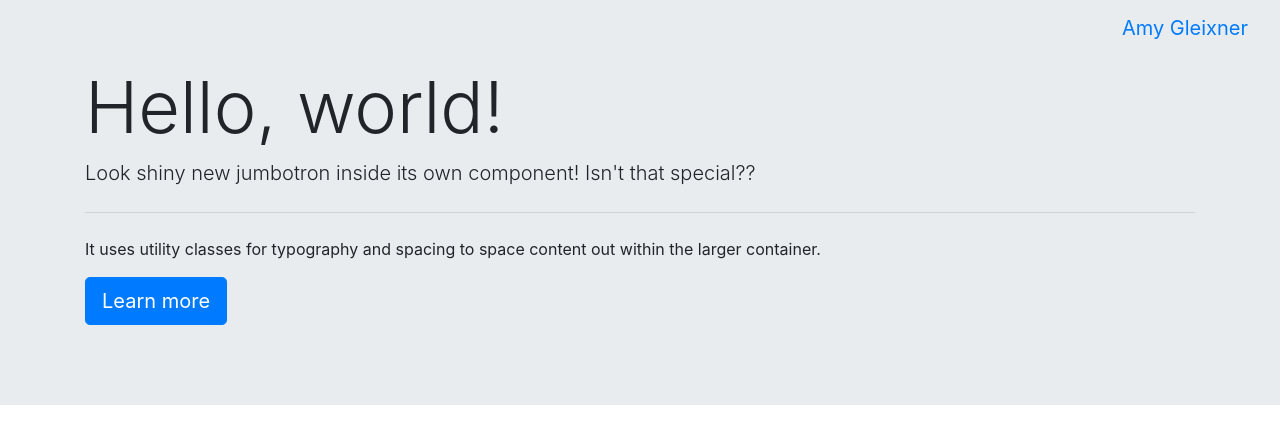
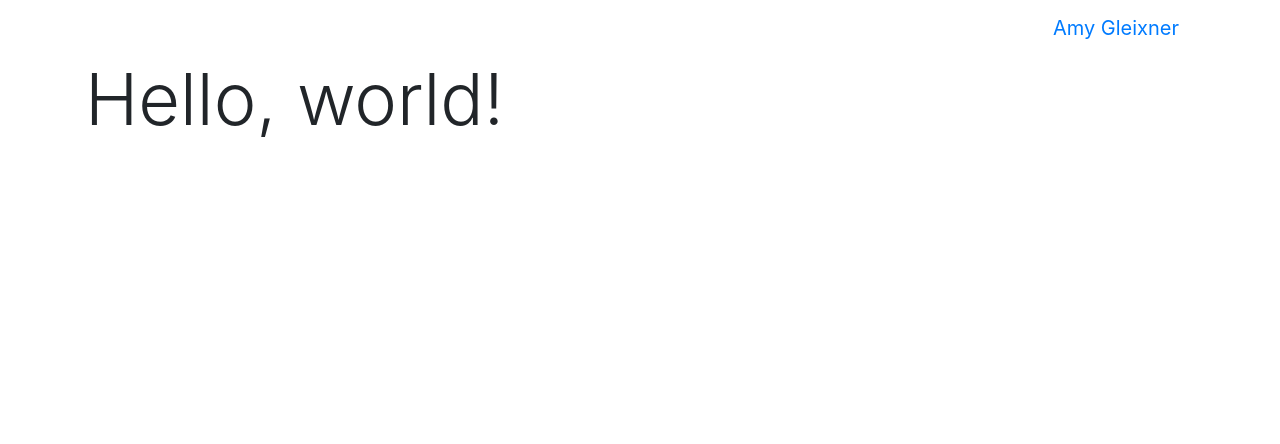
Before and after one commit to meldaravaniel/meldaravaniel.github.io_old, an Angular app: page /knit-code in a window 1280 px wide. Before the commit this address led to /. Shown: the top 444 px of the page. Built offline with nearby package versions, Linux system fonts and the light colour scheme.

Commit message:
fixed the knit code component and routing...removed it from the module it was in because that was causing weirdo behavior.  Now all working.  Also removed fixed-top from navbar to get rid of the padding issue.

```diff
--- a/src/app/app.module.ts
+++ b/src/app/app.module.ts
@@ -1,31 +1,19 @@
 import { BrowserModule } from '@angular/platform-browser';
 import { NgModule } from '@angular/core';
-import { RouterModule, Routes } from '@angular/router';
+import { AppRoutingModule, routingComponents } from './app.routing';
 
+import { CoreModule } from './core/core.module';
 import { AppComponent } from './app.component';
-import { CoreModule } from './core/core.module';
-import { KnitCodeModule } from './knit-code/knit-code.module';
-import { JumbotronComponent } from './jumbotron/jumbotron.component';
-
-const appRoutes: Routes = [
-  //{ path: 'knit-code', component: KnitCodeComponent },
-  { path: '', component: JumbotronComponent },
-  { path: '**', redirectTo: '/'}  // lazy redirect instead of pageNotFound.
-];
 
 @NgModule({
   declarations: [
     AppComponent,
-    JumbotronComponent
+    routingComponents
   ],
   imports: [
-    RouterModule.forRoot(
-      appRoutes,
-      { enableTracing: true }
-    ),
     BrowserModule,
     CoreModule,
-    KnitCodeModule
+    AppRoutingModule
   ],
   providers: [],
   bootstrap: [AppComponent]
--- /dev/null
+++ b/src/app/app.routing.ts
@@ -0,0 +1,18 @@
+import { NgModule } from '@angular/core';
+import { Routes, RouterModule } from '@angular/router';
+import { KnitCodeComponent } from './knit-code/knit-code.component';
+import { JumbotronComponent } from './jumbotron/jumbotron.component';
+
+ const routes: Routes = [
+   { path: 'knit-code', component: KnitCodeComponent },
+   { path: '', component: JumbotronComponent },
+   { path: '**', redirectTo: '/'}  // lazy redirect instead of pageNotFound.
+ ];
+
+ @NgModule({
+   imports: [RouterModule.forRoot(routes)],
+   exports: [RouterModule],
+ })
+ export class AppRoutingModule { }
+
+ export const routingComponents = [ KnitCodeComponent, JumbotronComponent ];
--- a/src/app/core/navbar/navbar.component.html
+++ b/src/app/core/navbar/navbar.component.html
@@ -1,5 +1,5 @@
-<div class="row">
-  <nav class="navbar navbar-toggleable navbar-inverse bg-inverse fixed-top">
+<nav class="navbar navbar-toggleable navbar-inverse bg-inverse">
+  <div class="container">
     <button type="button"
             class="navbar-toggler navbar-toggler-right collapsed"
             (click)="toggleState()">
@@ -17,6 +17,6 @@
           <a class="nav-link">Color Clock</a>
         </li>
       </ul>
-    </div> <!-- #2 -->
-  </nav>
-</div>
+    </div>
+  </div> <!-- #2 -->
+</nav>
--- a/src/app/knit-code/knit-code.component.html
+++ b/src/app/knit-code/knit-code.component.html
@@ -1,3 +1,3 @@
-<p>
-  knit-code works!
-</p>
+<div class="container">
+  <h1 class="display-3">Hello, world!</h1>
+</div>
```
Also changed, not shown: src/app/knit-code/knit-code.module.ts (deleted, +0 -14 lines).
